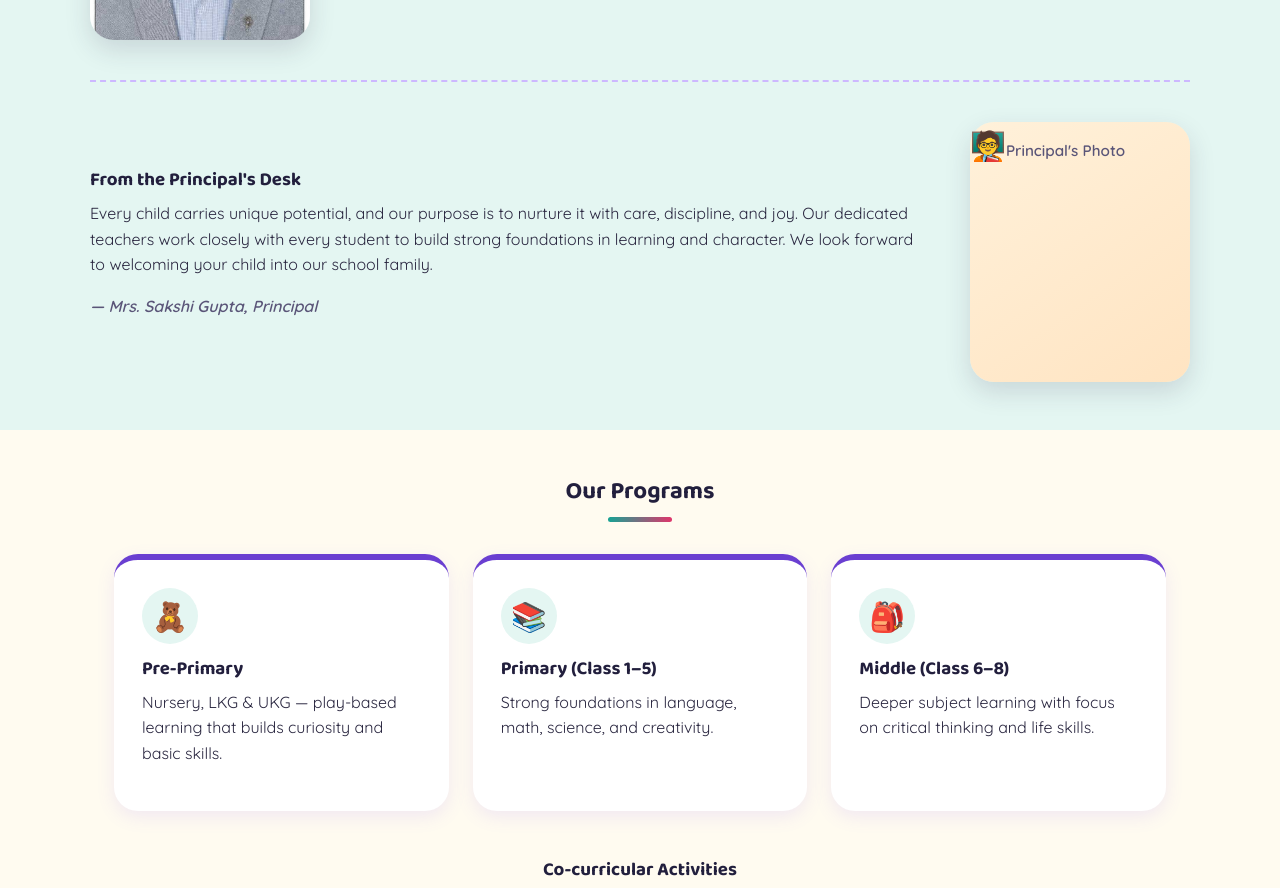
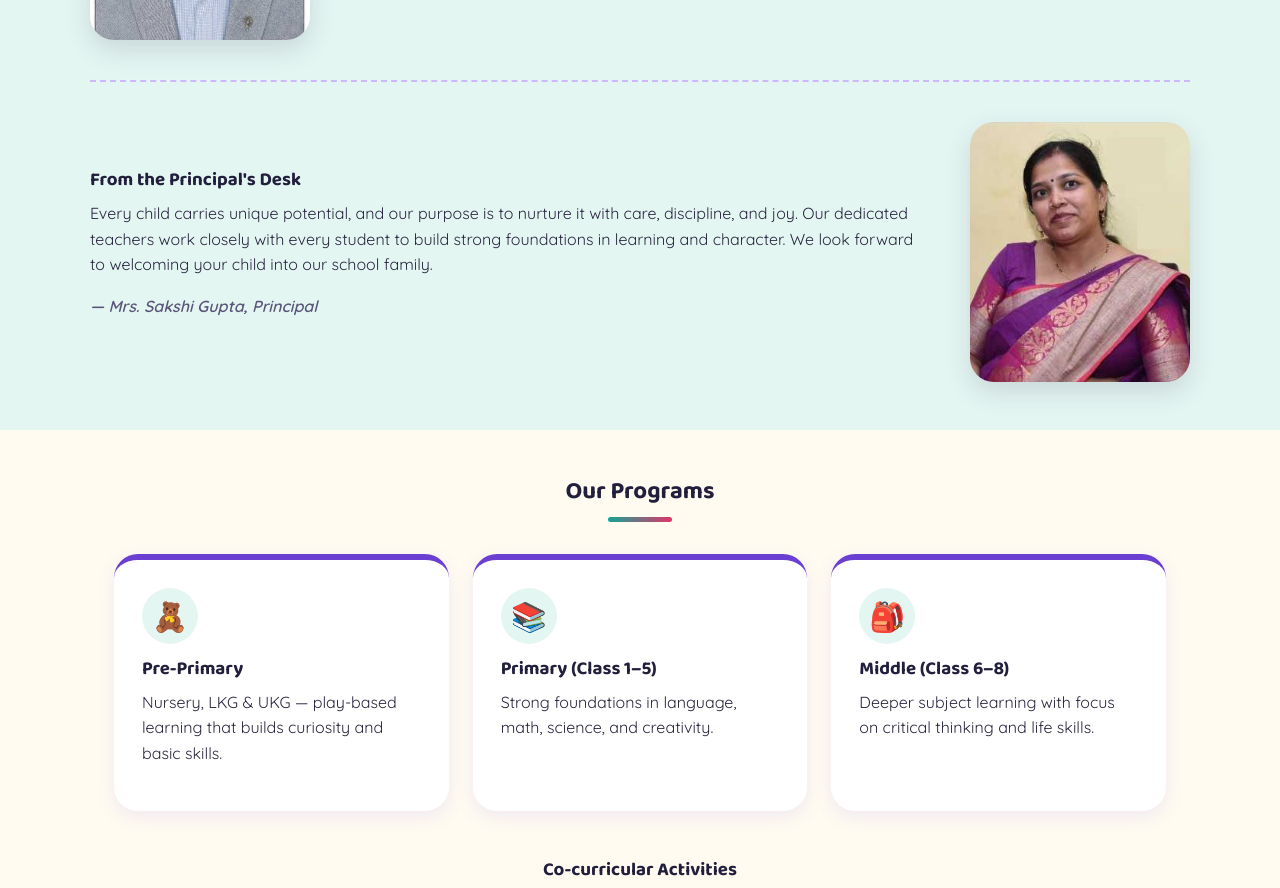
Before and after one commit to saniya-gupta-gammaedge/Satyam-foundation-school, a React (Vite) app: page / in a window 1280 px wide. Shown: the part 1380-2268 px from the top of the page. Built offline with nearby package versions, Linux system fonts and the light colour scheme.

Commit message:
Fixed image 2.0

```diff
--- a/src/components/PrincipalsNote.jsx
+++ b/src/components/PrincipalsNote.jsx
@@ -1,6 +1,6 @@
-import Placeholder from "./Placeholder"
 import Reveal from "./Reveal"
 import directorPhoto from "../assets/director.jpg"
+import principalPhoto from "../assets/principal.jpg"
 
 const LEADERS = [
   {
@@ -17,7 +17,7 @@ const LEADERS = [
     title: "From the Principal's Desk",
     name: "Mrs. Sakshi Gupta",
     role: "Principal",
-    photoLabel: "Principal's Photo",
+    photo: principalPhoto,
     note: `Every child carries unique potential, and our purpose is to nurture it with care,
       discipline, and joy. Our dedicated teachers work closely with every student to
       build strong foundations in learning and character. We look forward to welcoming
@@ -32,11 +32,7 @@ export default function PrincipalsNote() {
       <div className="leadership">
         {LEADERS.map((l, i) => (
           <Reveal key={l.name} className="section-inner" style={{ transitionDelay: `${i * 100}ms` }}>
-            {l.photo ? (
-              <img src={l.photo} alt={l.name} className="section-image small" />
-            ) : (
-              <Placeholder label={l.photoLabel} className="section-image small" />
-            )}
+            <img src={l.photo} alt={l.name} className="section-image small" />
             <div>
               <h3>{l.title}</h3>
               <p>{l.note}</p>
```
Also changed, not shown: src/assets/principal.jpg.
